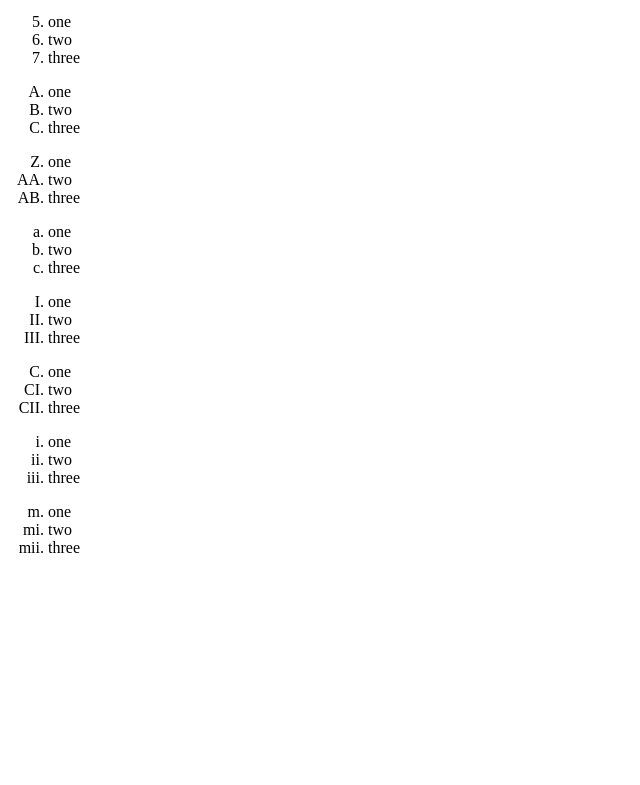
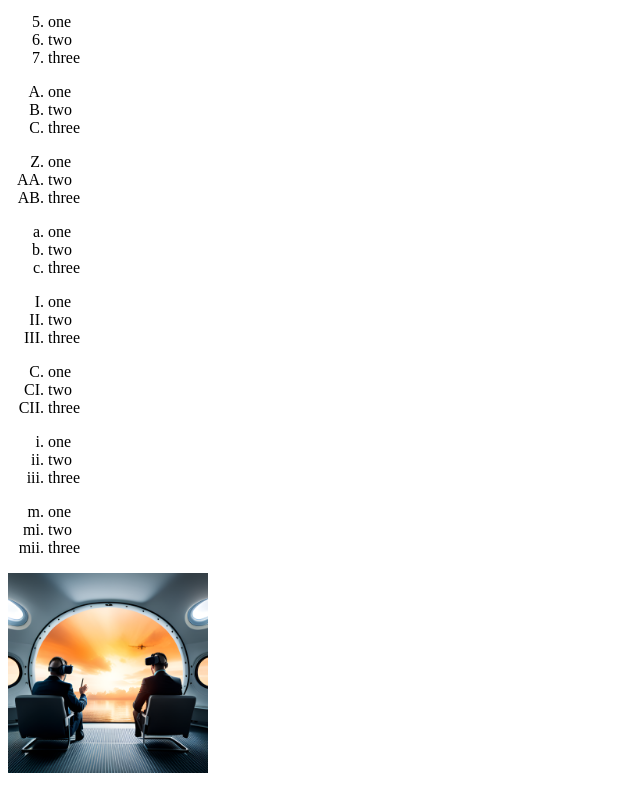
Before and after one commit to Nightmare261/ReactJS, a plain HTML site: page index.html in a window 1280 px wide. Shown: the part 329-1114 px from the top of the page, without its empty margins (0-640 px from the left). Before the commit the page ends 902 px from the top, so only its background shows below. Drawn offline with Linux system fonts and the light colour scheme.

Commit message:
added an image

```diff
--- a/index.html
+++ b/index.html
@@ -71,6 +71,6 @@
         <li>two</li>
         <li>three</li>
     </ol>
-
+    <img src="./Assets/image1.png" alt="Image" width = "200">
 </body>
 </html>
```
Also changed, not shown: Assets/image1.png (added).
